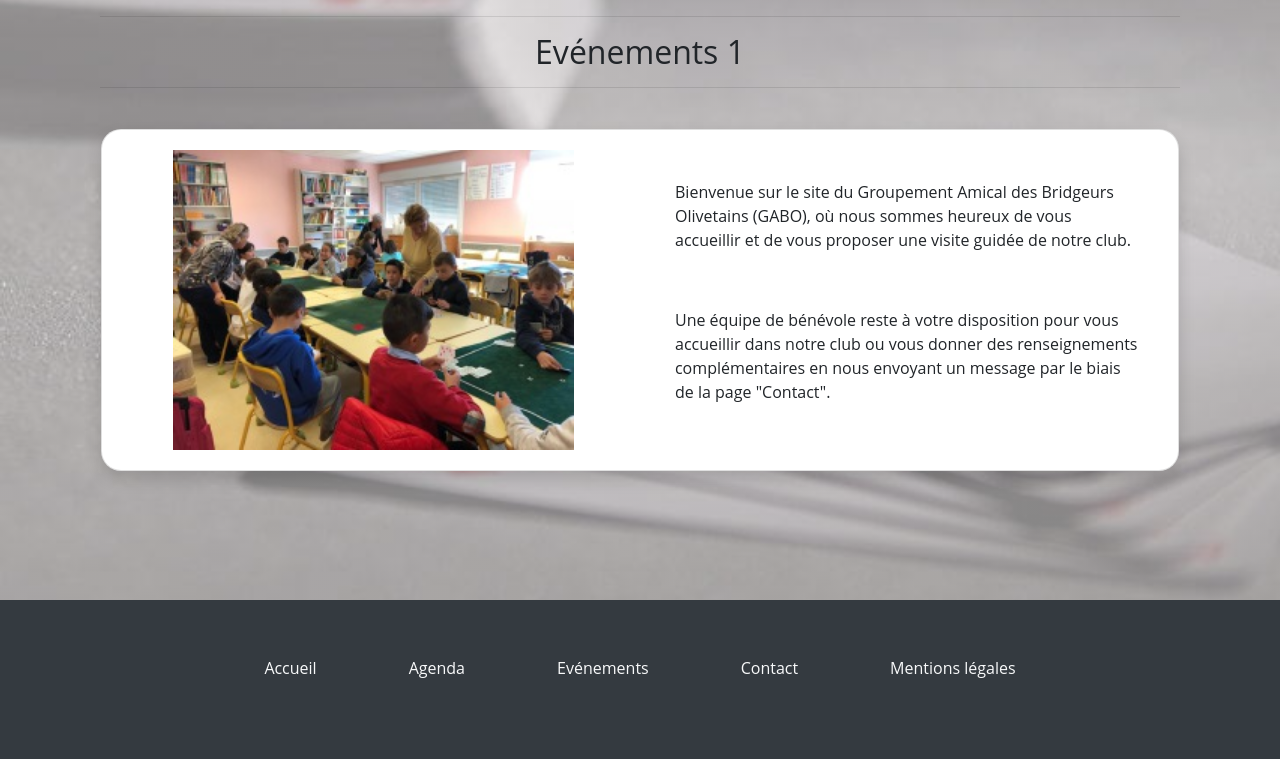
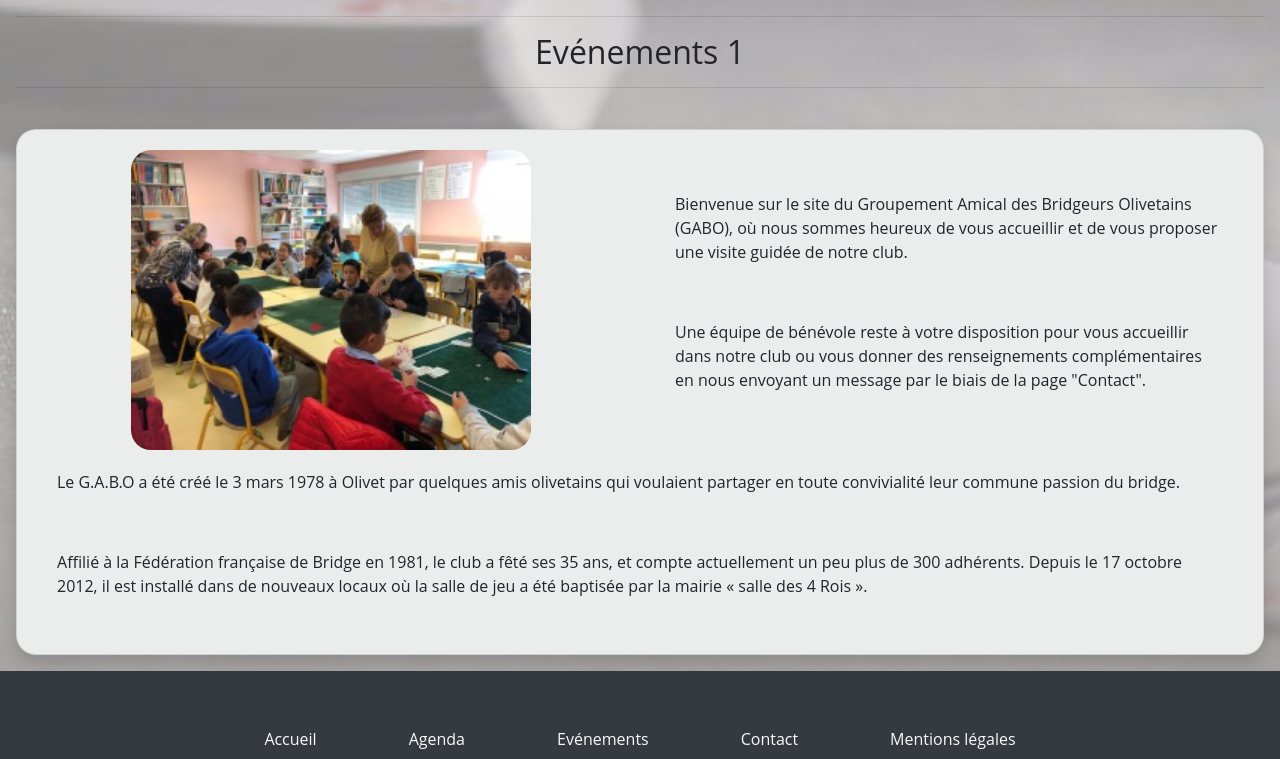
Before and after one commit to GodefroyCourtin/projet3-bridge, a Django app: page /article1 in a window 1280 px wide. Shown: the part 146-905 px from the top of the page. Before the commit the page ends 824 px from the top, so only its background shows below. Run offline with Django 3.2, Linux system fonts and the light colour scheme; some libraries are stand-ins or nearby versions.

Commit message:
page html ok

```diff
--- a/bridge/club/static/club/css/styles.css
+++ b/bridge/club/static/club/css/styles.css
@@ -30,12 +30,20 @@ body{
 
     object-fit: cover;
     height: 300px;
-    /* border-radius: 20px!important */
+    border-radius: 20px!important
+
+}
+.img-dimension-galerie{
+
+    object-fit: cover;
+    height: 200px;
+    border-radius: 20px!important
 
 }
 .card{
     padding: 20px;
-    border-radius: 20px!important
+    border-radius: 20px!important;
+    background-color:rgb(235, 236, 236);
 }
 .detail-separator {
     padding-bottom: 25px;
@@ -53,9 +61,9 @@ body{
     width: 100%;
 }
 
-.carousel{
+/* .carousel{
     padding: 5px;
-}
+} */
 
 .text-acceuil2{
     padding: 20px;
--- a/bridge/club/templates/club/article1.html
+++ b/bridge/club/templates/club/article1.html
@@ -11,7 +11,7 @@
 <div class="card shadow rounded m-3">
     <div class="row">
         <div class="col-lg-6 text-center align-self-center">
-            <img class="img-dimension" src="{% static 'club/img/enfants.jpg' %}" alt="">
+            <img class="img-acceuil img-dimension" src="{% static 'club/img/enfants.jpg' %}" alt="">
         </div>
         <div class="col-lg-6 align-self-center">
             <p class="text-acceuil2">Bienvenue sur le site du Groupement Amical des Bridgeurs Olivetains
@@ -24,6 +24,22 @@
                 "Contact".
             </p>
         </div>
+
+        <div class="col-lg-12 align-self-center">
+            <p class="text-acceuil2">Le G.A.B.O a été créé le 3 mars 1978 à Olivet par quelques amis
+                olivetains qui
+                voulaient partager en
+                toute convivialité leur commune passion du bridge.
+            </p>
+            <p class="text-acceuil2">Affilié à la Fédération française de Bridge en 1981, le club a fêté ses 35
+                ans, et compte
+                actuellement un peu plus de 300 adhérents. Depuis le 17 octobre 2012, il est installé dans de
+                nouveaux locaux où la salle de jeu a été baptisée par la mairie « salle des 4 Rois ».
+            </p>
+        </div>
+        <!-- <div class="col-lg-6 text-center align-self-center">
+            <img class="img-acceuil img-dimension" src="{% static 'club/img/enfants.jpg' %}" alt="">
+        </div> -->
     </div>
 </div>
 
--- a/bridge/club/templates/club/base.html
+++ b/bridge/club/templates/club/base.html
@@ -26,7 +26,7 @@
         <div class="collapse navbar-collapse" id="navbarSupportedContent">
             <ul class="navbar-nav ml-auto">
                 <li class="nav-item active text-center">
-                    <a class="nav-link" href="#">Accueil <span class="sr-only">(current)</span></a>
+                    <a class="nav-link" href="{% url 'club:index' %}">Accueil <span class="sr-only"></span></a>
                 </li>
                 <li class="nav-item text-center">
                     <a class="nav-link" href="#">Agenda</a>
@@ -45,14 +45,14 @@
     </nav>
 
 
-    <div class="container">
+    <!-- <div class="container">
         <div class="row">
-            <div class="col-lg-12 hauteurbox">
-                {% block content %}
-                {% endblock %}
-            </div>
+            <div class="col-lg-12 hauteurbox"> -->
+    {% block content %}
+    {% endblock %}
+    <!-- </div>
         </div>
-    </div>
+    </div> -->
 
 
 
--- a/bridge/club/templates/club/index.html
+++ b/bridge/club/templates/club/index.html
@@ -23,6 +23,7 @@
         <span class="sr-only">Next</span>
     </a>
 </div>
+
 
 
 <!-- <div class="container hauteurbox">
```
Also changed, not shown: bridge/club/templates/club/article2.html (+17 -1 lines), bridge/club/templates/club/article3.html (+17 -1 lines), bridge/club/templates/club/galerie.html (+23 -25 lines).
